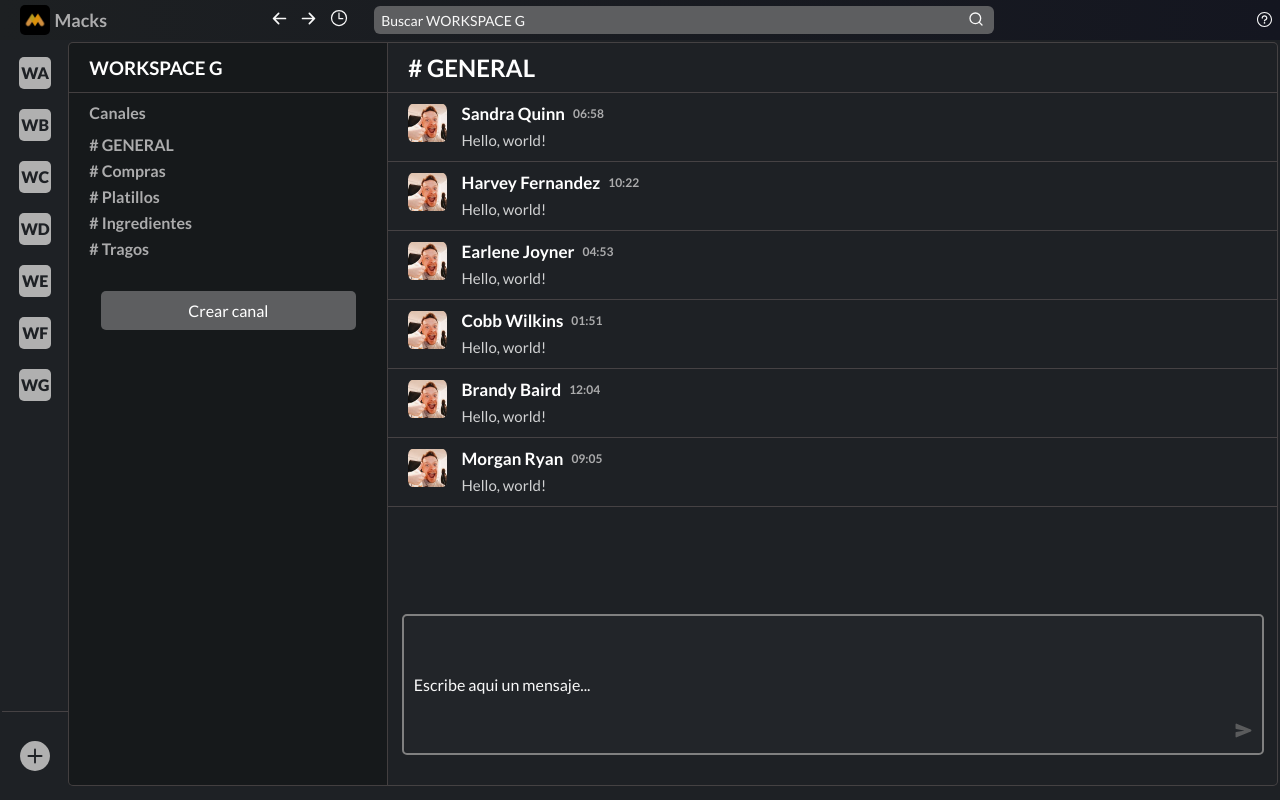
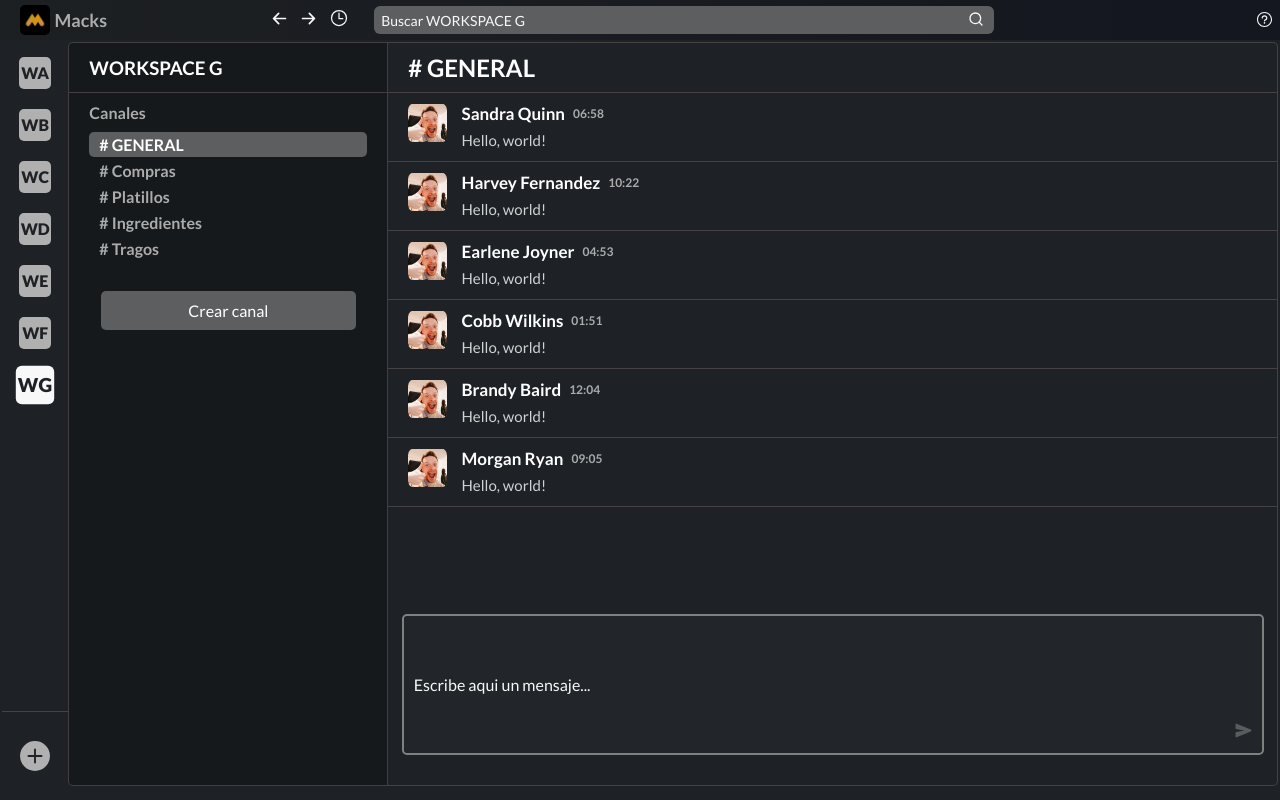
Before and after one commit to maximdeg/Slack-clone_macks-v2, a React (Vite) app: page /workspace/66aa56321cb2c3ab6b631e8c/66aa563256c2f640c2636155 in a window 1280 px wide. Built offline with nearby package versions, Linux system fonts and the light colour scheme.

Commit message:
Added select options on workspaces and channels

```diff
--- a/src/components/ChannelList/ChannelList.css
+++ b/src/components/ChannelList/ChannelList.css
@@ -11,12 +11,18 @@
     align-items: center;
     width: 100%;
     height: 25px;
-    padding: 10px 10px 10px 0px;
+    padding: 10px;
     color: var(--text-primary-color);
 }
 
 .channel:hover {
-    padding: 10px 10px 10px 0px;
     border-radius: 5px;
-    background-color: rgba(80, 78, 78, 0.507);
+    background-color: var(--bg-tertiary-color);
+    color: var(--text-secondary-color);
 }
+
+.channel.selected {
+    border-radius: 5px;
+    background-color: var(--bg-tertiary-color);
+    color: var(--text-secondary-color);
+}
--- a/src/components/ChannelList/ChannelList.jsx
+++ b/src/components/ChannelList/ChannelList.jsx
@@ -1,17 +1,24 @@
 import React from 'react';
-import { Link } from 'react-router-dom';
+import { Link, useParams } from 'react-router-dom';
 
 import './ChannelList.css';
 
 function ChannelList({ id_workspace, channels }) {
+    const { id_channel } = useParams();
+
     return (
-        <div className='channel-list-container'>
+        <div className="channel-list-container">
             {channels.map((channel) => (
-                    <Link to={'/workspace/' + id_workspace + '/' + channel.id} key={channel.id} className="link">
-                        <div key={channel.id} className="channel" name="channel" id={channel.id}>
-                            {`# ${channel.channel_name}`}
-                        </div>
-                    </Link>
+                <Link to={'/workspace/' + id_workspace + '/' + channel.id} key={channel.id} className="link">
+                    <div
+                        key={channel.id}
+                        name="channel"
+                        id={channel.id}
+                        className={channel.id === id_channel ? 'channel selected' : 'channel'}
+                    >
+                        {`# ${channel.channel_name}`}
+                    </div>
+                </Link>
             ))}
         </div>
     );
--- a/src/components/MessageList/MessageList.jsx
+++ b/src/components/MessageList/MessageList.jsx
@@ -1,17 +1,28 @@
-import React from 'react';
+import React, { useRef, useEffect } from 'react';
 import MessageCard from '../MessageCard/MessageCard';
 
 import './MessageList.css';
 
 function MessageList({ messages }) {
+    const messagesEndRef = useRef(messages);
+
+    useEffect(() => {
+        if (messagesEndRef.current) {
+            messagesEndRef.current.scrollTop = messagesEndRef.current.scrollHeight;
+        }
+    }, [messages]);
+
     return (
-        <div className="message-list-container">
+        <>
+            <div className="message-list-container" ref={messagesEndRef}>
                 {messages.map((message, index) => (
                     <div key={index}>
                         <MessageCard message={message} />
                     </div>
                 ))}
+                <div ref={messagesEndRef}></div>
             </div>
+        </>
     );
 }
 
--- a/src/components/WorkspaceNavigator/WorkspaceNavigator.css
+++ b/src/components/WorkspaceNavigator/WorkspaceNavigator.css
@@ -27,6 +27,7 @@
     font-weight: 900;
     text-align: center;
     line-height: 1.5;
+    transition: 0.2s all;
 }
 
 .workspaces-navigator .workspace-squares-container::-webkit-scrollbar {
@@ -46,10 +47,12 @@
     font-size: 30px;
     cursor: pointer;
     color: var(--square-color);
+    transition: 0.2s all;
 }
 
 .workspaces-navigator .user-container .plus-icon-container:hover {
     color: var(--icon-color);
+    transform: scale(1.1);
 }
 
 .workspaces-navigator .user-container .workspace-squares .user-pic {
@@ -67,10 +70,17 @@
     height: 32px;
     background-color: var(--square-color);
     border-radius: 5px;
+    transition: 0.1s all;
 }
 
 .workspace-squares:hover {
     background-color: var(--icon-color);
+    transform: scale(1.1);
+}
+
+.workspace-squares.selected {
+    background-color: var(--icon-color);
+    transform: scale(1.2);
 }
 
 .link {
--- a/src/components/WorkspaceNavigator/WorkspaceNavigator.jsx
+++ b/src/components/WorkspaceNavigator/WorkspaceNavigator.jsx
@@ -5,7 +5,7 @@ import { BsFillPlusCircleFill } from 'react-icons/bs';
 import { useGlobalContext } from '../../context/GlobalContext';
 import './WorkspaceNavigator.css';
 
-function WorkspaceNavigator(active) {
+function WorkspaceNavigator({ selected, isResponsive }) {
     const { getWorkspaces } = useGlobalContext();
     const workspaces = getWorkspaces();
 
@@ -16,7 +16,7 @@ function WorkspaceNavigator(active) {
                 to={'/workspace/' + workspace.id + '/' + workspace.channels[0].id}
                 className="link"
             >
-                <div className="workspace-squares">
+                <div className={workspace.id === selected ? 'workspace-squares selected' : 'workspace-squares'}>
                     <span className="initials-span">
                         {workspace.workspace_name[0].toUpperCase()}
                         {workspace.workspace_name.split(' ')[1] &&
@@ -28,7 +28,7 @@ function WorkspaceNavigator(active) {
     });
 
     return (
-        <div className={active.active === true ? 'workspaces-navigator inside-responsive' : 'workspaces-navigator'}>
+        <div className={isResponsive === true ? 'workspaces-navigator inside-responsive' : 'workspaces-navigator'}>
             <div className="workspace-squares-container">{WorkspacesNav}</div>
             <div className="user-container">
                 <Link to={'/workspace/new'} className="link">
--- a/src/pages/Workspace/Workspace.css
+++ b/src/pages/Workspace/Workspace.css
@@ -292,13 +292,13 @@
         flex-direction: row;
         position: absolute;
         z-index: 1;
-        left: 5px;
+        left: 3px;
         top: 92px;
         width: 200px;
         height: 484px;
-        border-top: 1px solid var(--border-color);
-        border-bottom: 1px solid var(--border-color);
-        border-right: 1px solid var(--border-color);
+        border-top: 2px solid var(--border-color);
+        border-bottom: 2px solid var(--border-color);
+        border-right: 2px solid var(--border-color);
         border-radius: 0px 5px 5px 0px;
     }
 
--- a/src/pages/Workspace/Workspace.jsx
+++ b/src/pages/Workspace/Workspace.jsx
@@ -75,7 +75,7 @@ function Workspace() {
         <>
             <Header workspace_name={workspace.workspace_name} />
             <section className="workspace-container">
-                <WorkspaceNavigator />
+                <WorkspaceNavigator selected={id_workspace} />
                 <div className="main">
                     <div className="main-navigator">
                         <div className="channel-navigator">
@@ -105,7 +105,10 @@ function Workspace() {
                             <h2># {currentChannel.channel_name}</h2>
                             {isChannelMenuArrowActive && (
                                 <div className="main-navigator responsive-main">
-                                    <WorkspaceNavigator active={isChannelMenuArrowActive} />
+                                    <WorkspaceNavigator
+                                        selected={id_workspace}
+                                        isResponsive={isChannelMenuArrowActive}
+                                    />
                                     <div className="channel-navigator">
                                         <div className="workspace-name-container">
                                             <h3>{workspace.workspace_name}</h3>
@@ -183,10 +186,10 @@ function AddChannelForm({ handleSubmitChannel, handleClick }) {
 
 function MessageInput({ handleSubmitMessage }) {
     const initialStateMessage = {
-        id: '',
-        date: new Date().toLocaleString(),
-        username: '',
-        image: '',
+        id: uuid(),
+        date: new Date(),
+        username: 'Maxim Degtiarev',
+        image: '/users/user-0.jpg',
         message: '',
     };
 
@@ -197,6 +200,7 @@ function MessageInput({ handleSubmitMessage }) {
             ...msgValue,
             [e.target.name]: e.target.value,
         });
+        console.log(new Date());
     };
 
     const handleClearInput = () => {
```
Also changed, not shown: src/components/ChannelNavigator/ChannelNavigator.jsx (deleted, +0 -11 lines), public/users/user-0.jpg (added), src/data/workspaces.json. Lines whose indentation alone changed are shown as unchanged.
